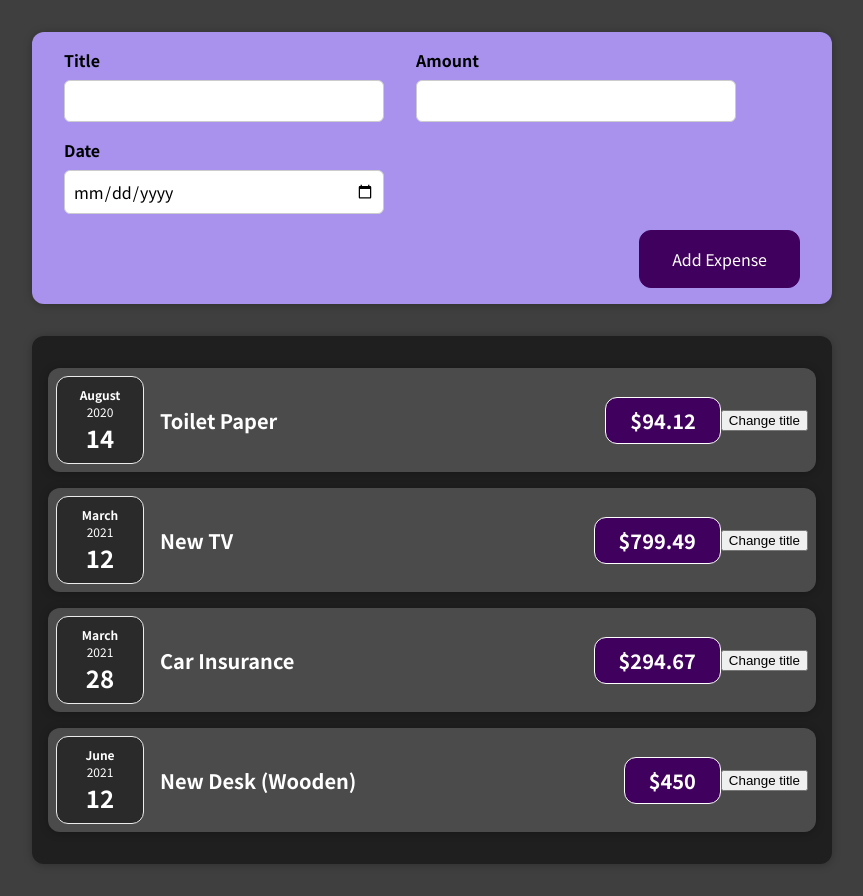
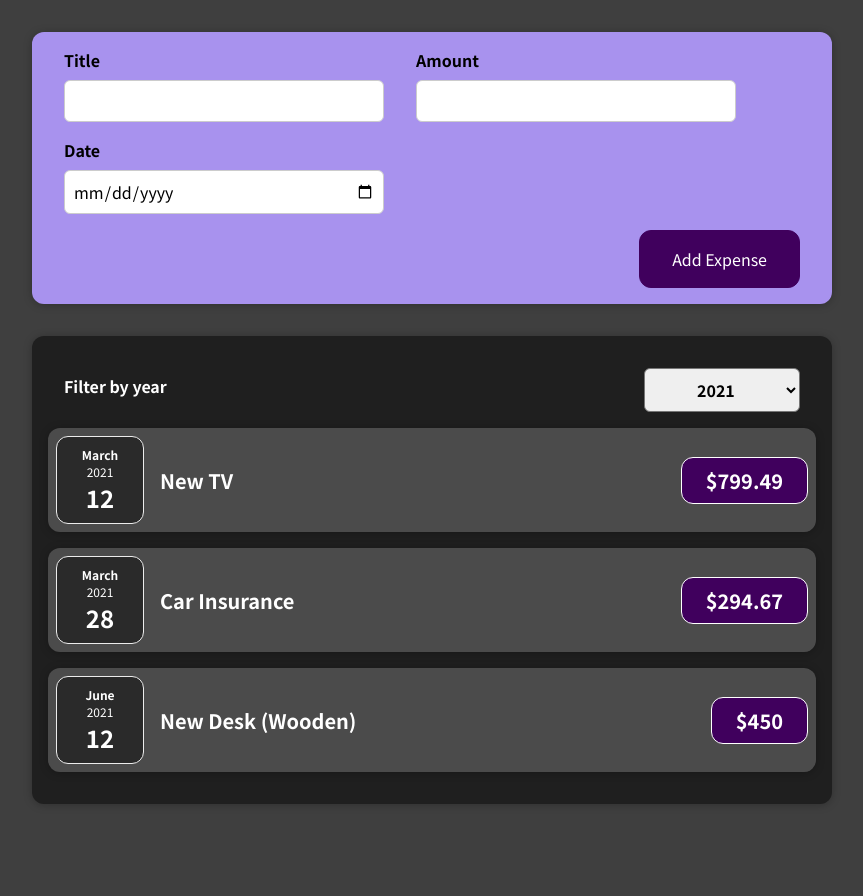
Before and after one commit to syepesc93/React-Projects, a React (Create React App) app in the folder budget-app/: page / in a window 1280 px wide. Shown: the whole page, without its empty margins (208-1071 px from the left). After the commit the page ends 836 px from the top, so only its background shows below. Built offline with nearby package versions, Linux system fonts and the light colour scheme.

Commit message:
Added dynamic list display

```diff
--- a/budget-app/src/App.js
+++ b/budget-app/src/App.js
@@ -1,10 +1,9 @@
-import React from "react";
+import React, { useState } from "react";
 /* app components */
 import NewExpense from "./components/NewExpense/NewExpense";
 import ExpenseList from "./components/Expenses/ExpenseList";
 
-const App = () => {
-  const expenses = [
+const INITIAL_EXPENSES = [
   {
     id: "e1",
     title: "Toilet Paper",
@@ -26,11 +25,18 @@
   },
 ];
 
+const App = () => {
+  /* states */
+  const [expenses, setExpenses] = useState(INITIAL_EXPENSES);
+
+  /* event handlers */
   const addExpenseHandler = (expense) => {
-    console.log("In App.js");
-    console.log(expense);
+    setExpenses((prevExpenses) => {
+      return [expense, ...prevExpenses];
+    });
   };
 
+  /* app component */
   return (
     <div>
       <NewExpense onAddExpense={addExpenseHandler} />
--- a/budget-app/src/components/Expenses/ExpenseDate.js
+++ b/budget-app/src/components/Expenses/ExpenseDate.js
@@ -3,10 +3,10 @@
 import "./ExpenseDate.css";
 
 /* expense date component */
-const ExpenseDate = (props) => {
-  const month = props.expenseDate.toLocaleString("en-US", { month: "long" });
-  const year = props.expenseDate.getFullYear();
-  const day = props.expenseDate.toLocaleString("en-US", { day: "2-digit" });
+function ExpenseDate(props) {
+  const month = props.date.toLocaleString("en-US", { month: "long" });
+  const year = props.date.getFullYear();
+  const day = props.date.toLocaleString("en-US", { day: "2-digit" });
 
   return (
     <div className="expense-date">
@@ -15,6 +15,6 @@
       <div className="expense-date__day">{day}</div>
     </div>
   );
-};
+}
 
 export default ExpenseDate;
--- /dev/null
+++ b/budget-app/src/components/Expenses/ExpenseFilter.css
@@ -0,0 +1,24 @@
+.expenses-filter {
+  color: white;
+  padding: 0 1rem;
+}
+
+.expenses-filter__control {
+  display: flex;
+  width: 100%;
+  align-items: center;
+  justify-content: space-between;
+  margin: 1rem 0;
+}
+
+.expenses-filter label {
+  font-weight: bold;
+  margin-bottom: 0.5rem;
+}
+
+.expenses-filter select {
+  font: inherit;
+  padding: 0.5rem 3rem;
+  font-weight: bold;
+  border-radius: 6px;
+}
--- /dev/null
+++ b/budget-app/src/components/Expenses/ExpenseFilter.js
@@ -0,0 +1,25 @@
+import React from "react";
+
+import "./ExpenseFilter.css";
+
+const ExpensesFilter = (props) => {
+  const filterChangeHandler = (event) => {
+    props.onChangeFilter(event.target.value);
+  };
+
+  return (
+    <div className="expenses-filter">
+      <div className="expenses-filter__control">
+        <label>Filter by year</label>
+        <select value={props.selectedYear} onChange={filterChangeHandler}>
+          <option value="2022">2022</option>
+          <option value="2021">2021</option>
+          <option value="2020">2020</option>
+          <option value="2019">2019</option>
+        </select>
+      </div>
+    </div>
+  );
+};
+
+export default ExpensesFilter;
--- a/budget-app/src/components/Expenses/ExpenseItem.js
+++ b/budget-app/src/components/Expenses/ExpenseItem.js
@@ -1,4 +1,4 @@
-import React, { useState } from "react";
+import React from "react";
 /* CSS */
 import "./ExpenseItem.css";
 /* inner components */
@@ -8,25 +8,15 @@
 
 /* expense item component */
 const ExpenseItem = (props) => {
-  /* states */
-  const [expenseTitle, setExpenseTitle] = useState(props.expenseTitle);
-
-  /* event handlers */
-  const clickHandler = () => {
-    setExpenseTitle("Updated!");
-    console.log(expenseTitle);
-  };
-
   /* JSX */
   return (
     <Card className="expense-item">
-      <ExpenseDate expenseDate={props.expenseDate} />
+      <ExpenseDate date={props.date} />
 
       <div className="expense-item__description">
-        <h2>{expenseTitle}</h2>
-        <div className="expense-item__price">${props.expenseAmount}</div>
+        <h2>{props.title}</h2>
+        <div className="expense-item__price">${props.amount}</div>
       </div>
-      <button onClick={clickHandler}>Change title</button>
     </Card>
   );
 };
--- a/budget-app/src/components/Expenses/ExpenseList.js
+++ b/budget-app/src/components/Expenses/ExpenseList.js
@@ -1,36 +1,43 @@
-import React from "react";
+import React, { useState } from "react";
 /* CSS */
 import "./ExpenseList.css";
 /* inner components */
 import ExpenseItem from "./ExpenseItem";
+import ExpenseFilter from "./ExpenseFilter";
 /* wrapper components */
 import Card from "../UI/Card";
 
 /* expense list component */
 const ExpenseList = (props) => {
+  /* states */
+  const currentYear = new Date().getFullYear().toString();
+  const [filteredYear, setFilteredYear] = useState(currentYear);
+
+  /* event handlers */
+  const filterChangeHandler = (selectedYear) => {
+    setFilteredYear(selectedYear);
+  };
+
+  const filteredExpenses = props.expenses.filter((expense) => {
+    return expense.date.getFullYear().toString() === filteredYear;
+  });
+
   /* JSX */
   return (
     <Card className="expenses">
-      <ExpenseItem
-        expenseTitle={props.expenses[0].title}
-        expenseAmount={props.expenses[0].amount}
-        expenseDate={props.expenses[0].date}
+      <ExpenseFilter
+        selectedYear={filteredYear}
+        onChangeFilter={filterChangeHandler}
       />
-      <ExpenseItem
-        expenseTitle={props.expenses[1].title}
-        expenseAmount={props.expenses[1].amount}
-        expenseDate={props.expenses[1].date}
-      />
-      <ExpenseItem
-        expenseTitle={props.expenses[2].title}
-        expenseAmount={props.expenses[2].amount}
-        expenseDate={props.expenses[2].date}
-      />
-      <ExpenseItem
-        expenseTitle={props.expenses[3].title}
-        expenseAmount={props.expenses[3].amount}
-        expenseDate={props.expenses[3].date}
-      />
+
+      {filteredExpenses.map((expense) => (
+        <ExpenseItem
+          key={expense.id}
+          title={expense.title}
+          amount={expense.amount}
+          date={expense.date}
+        />
+      ))}
     </Card>
   );
 };
--- a/budget-app/src/components/NewExpense/ExpenseForm.js
+++ b/budget-app/src/components/NewExpense/ExpenseForm.js
@@ -32,7 +32,10 @@
   const dateChangeHandler = (event) => {
     // setEnteredtDate(event.target.value);
     setUserInput((prevState) => {
-      return { ...prevState, enteredDate: event.target.value };
+      return {
+        ...prevState,
+        enteredDate: event.target.value,
+      };
     });
   };
 
@@ -41,16 +44,16 @@
 
     // capture form info
     const expenseData = {
-      expenseTitle: userInput.enteredTitle,
-      expenseAmount: userInput.enteredAmount,
-      expenseDate: new Date(userInput.enteredDate),
+      title: userInput.enteredTitle,
+      amount: userInput.enteredAmount,
+      date: new Date(userInput.enteredDate),
     };
 
     // pass data to parent component (NewExpense)
     props.onSaveExpenseData(expenseData);
 
     // clear form
-    setUserInput((prevState) => {
+    setUserInput(() => {
       return {
         enteredTitle: "",
         enteredAmount: "",
--- a/budget-app/src/components/NewExpense/NewExpense.js
+++ b/budget-app/src/components/NewExpense/NewExpense.js
@@ -11,6 +11,8 @@
       ...enteredExpenseData,
       id: Math.random().toString(), // this could generate repeated ids - must change id generator
     };
+
+    // pass data to parent component
     props.onAddExpense(expenseData);
   };
 
```
Lines whose indentation alone changed are shown as unchanged.
